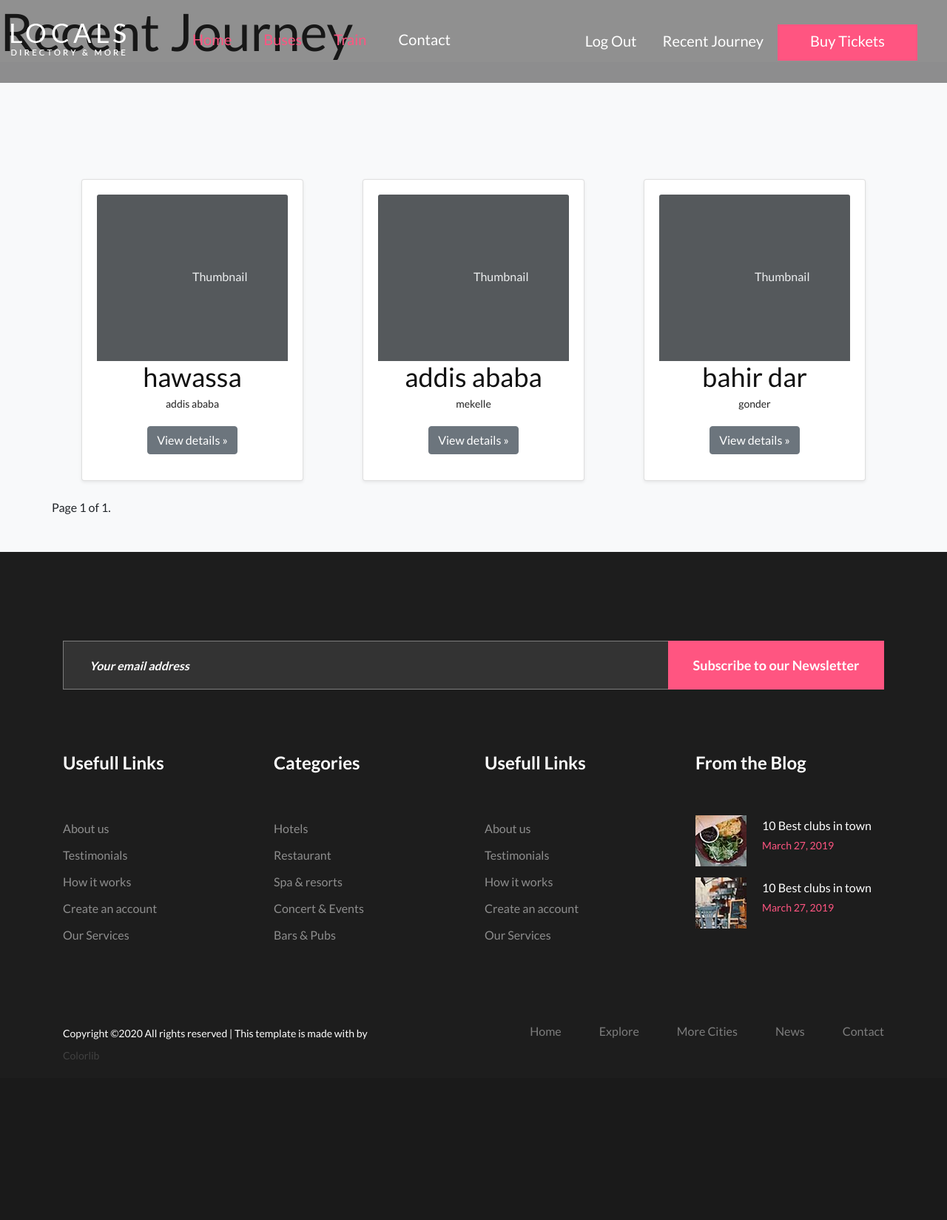
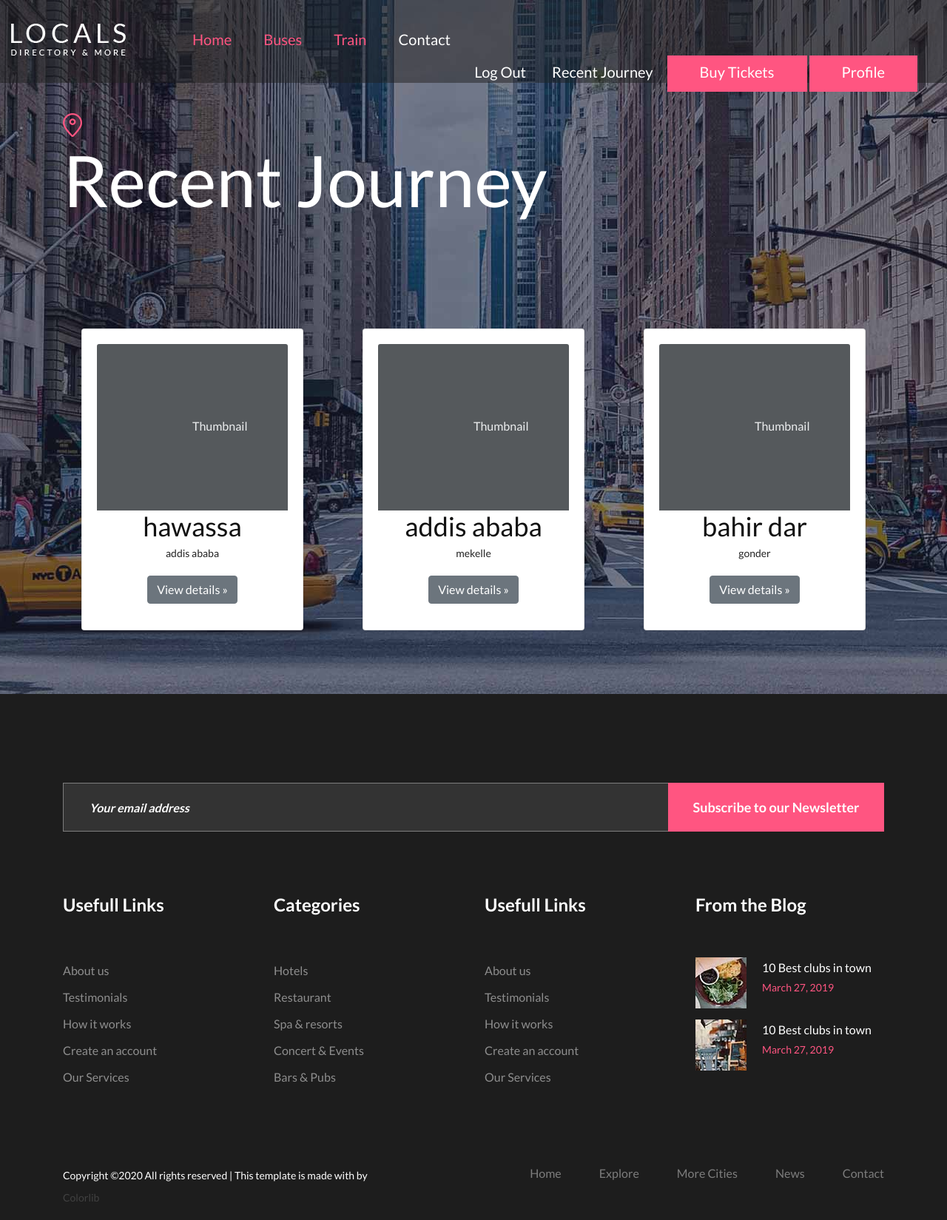
Before and after one commit to salem-git/Django-, a Django app: page /logged/recentJourney in a window 1280 px wide. Shown: the whole page at 74% size. Before the commit the page ends 1432 px from the top, so only its background shows below. Run offline with Django 3.2, Linux system fonts and the light colour scheme; a user stored in the database is signed in; data comes from the database, SQL or seed files in the repository; both versions use the stored data as it was after the commit; some libraries are stand-ins or nearby versions.

Commit message:
qr-code and profile

```diff
--- a/Babus/CustomerHome/urls.py
+++ b/Babus/CustomerHome/urls.py
@@ -1,5 +1,6 @@
 
 from django.urls import path
+# from django.conf.urls.defaults import patterns, include, url
 from .views import  logged,cutomer_reserve_submission,fetch_journey,recent_journey_detail,buyTicket,confirm_ticket,toPdf,profile
 
 
@@ -15,4 +16,5 @@ urlpatterns = [
      path('generatePdf',toPdf,name='ticket'),
 
 
+
 ]
--- a/Babus/CustomerHome/views.py
+++ b/Babus/CustomerHome/views.py
@@ -6,7 +6,6 @@ import io
 from django.http import FileResponse
 from reportlab.pdfgen import canvas
 from django.http import HttpResponse
-from qr_code.qrcode.utils import QRCodeOptions
 
 
 # Create your views here.
@@ -98,9 +97,7 @@ def toPdf(request):
     p = canvas.Canvas(buffer) #if you don't want the buffer you can write like "mm.pdf"
     p.drawString(40,450, "Ticket Reserved Successfully.Here is Your Ticket.Now you are legitmate to travel")
 
-    context = dict(
-        my_options=QRCodeOptions(size='t', border=6, error_correction='L'),
-    )
+
 
 
     p.showPage()
--- a/Babus/Home/static/css/style.css
+++ b/Babus/Home/static/css/style.css
@@ -2594,3 +2594,13 @@ li{
   .p{
 	  content: url("p.png");
   }
+#title{
+	margin-top: -100px;
+}
+#success{
+	margin-left: 200px;
+}
+
+#detail{
+	width: 10000px;
+}
--- a/Babus/templates/CustomerHome/CustomerHome.html
+++ b/Babus/templates/CustomerHome/CustomerHome.html
@@ -7,7 +7,7 @@
   <div class="container">
       <div class="row">
           <div class="col-lg-12">
-              <div class="hero-text">
+              <div class="hero-text" id="title">
                   <img src="{% static 'img/placeholder.png'%}" alt="">
                   <h1>Journey</h1>
 
--- a/Babus/templates/CustomerHome/recentJourney.html
+++ b/Babus/templates/CustomerHome/recentJourney.html
@@ -2,10 +2,13 @@
 {% load static %}
 
 {% block content %}
+<section class="hero-section set-bg" data-setbg="{% static 'img/hero-bg.jpg'%}">
+  <div class="container">
+      <div class="row">
+          <div class="col-lg-12">
+              <div class="hero-text" id="title">
+                  <img src="{% static 'img/placeholder.png'%}" alt="">
                   <h1>Recent Journey</h1>
-<div class="album py-5 bg-light">
-    <div class="container">
-
                   <div class="row">
                     {% for journey in all_journey %}
                     <div class="col-md-4">
@@ -25,20 +28,18 @@
                         <div class="card-body">
 
                         </div> -->
+
                       </div>
                     </div>
+
                     {% endfor %}
 
-
-
-        <div class="pagination">
-          <span class="step-links"> {% if all_journey.has_previous %} <a href="?page=1">&laquo; first</a>
-             <a href="?page={{ all_journey.previous_page_number }}">previous</a> {% endif %}
-          <span class="current"> Page {{ all_journey.number }} of {{ all_journey.paginator.num_pages }}. </span>
-          {% if all_journey.has_next %}
-
-          <a href="?page={{ all_journey.next_page_number }}">next</a> <a href="?page={{ all_journey.paginator.num_pages }}">last &raquo;</a> {% endif %} </span> </div>
               </div>
           </div>
       </div>
+
+  </div>
+</section>
+
+
   {% endblock %}
--- a/Babus/templates/base/base.html
+++ b/Babus/templates/base/base.html
@@ -68,6 +68,7 @@
                       <a class="nav-link" href="{% url 'logout' %}">Log Out</a>
                       <a class="nav-link" href="{% url 'CustomerHome:fetch_journey' %}">Recent Journey</a>
                      <a href="{% url 'CustomerHome:CustomerHome' %}" class="primary-btn">Buy Tickets</a>
+                     <a href="{% url 'CustomerHome:profile' %}" class="primary-btn">Profile</a>
 
                     {% else %}
                     <a href="{% url 'Signup:signup' %}">Register/</a>
```
Also changed, not shown: Babus/templates/BookConfirmation/success.html (+10 -0 lines), Babus/templates/Buses/detail.html (+8 -7 lines), Babus/templates/CustomerHome/profile.html (+25 -1 lines), Babus/templates/registration/login.html (+9 -9 lines), Babus/db.sqlite3. Lines whose indentation alone changed are shown as unchanged.
